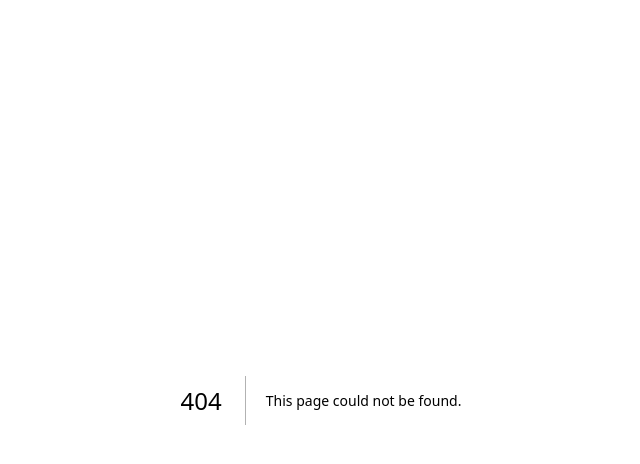
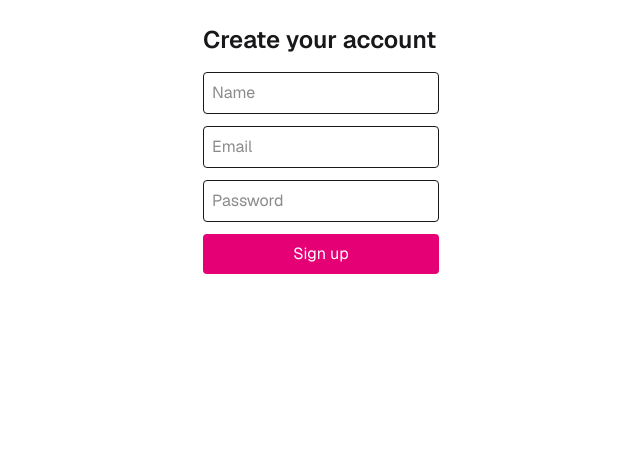
Before and after one commit to Uzzichil1/fareedah, a Next.js app: page /signup in a window 1280 px wide. Before the commit this address had no page. Shown: the top 464 px of the page, without its empty margins (319-959 px from the left). Built offline with nearby package versions, Linux system fonts and the light colour scheme; no server answers.

Commit message:
Add minimal auth UI: signup, login, logout, protected pages

```diff
--- /dev/null
+++ b/src/app/(auth)/login/page.tsx
@@ -0,0 +1,13 @@
+import type { Metadata } from "next";
+import { LoginForm } from "@/components/auth/LoginForm";
+
+export const metadata: Metadata = { title: "Log in" };
+
+export default function LoginPage() {
+  return (
+    <main className="mx-auto max-w-sm p-6">
+      <h1 className="mb-4 text-2xl font-semibold">Welcome back</h1>
+      <LoginForm />
+    </main>
+  );
+}
--- /dev/null
+++ b/src/app/(auth)/signup/page.tsx
@@ -0,0 +1,13 @@
+import type { Metadata } from "next";
+import { SignupForm } from "@/components/auth/SignupForm";
+
+export const metadata: Metadata = { title: "Sign up" };
+
+export default function SignupPage() {
+  return (
+    <main className="mx-auto max-w-sm p-6">
+      <h1 className="mb-4 text-2xl font-semibold">Create your account</h1>
+      <SignupForm />
+    </main>
+  );
+}
--- /dev/null
+++ b/src/app/account/page.tsx
@@ -0,0 +1,17 @@
+import { getCurrentUser } from "@/lib/dal";
+import { logoutAction } from "@/app/actions/auth";
+
+export default async function AccountPage() {
+  const user = await getCurrentUser(); // redirects to /login if unauthenticated
+
+  return (
+    <main className="mx-auto max-w-md p-6">
+      <h1 className="mb-2 text-2xl font-semibold">Your account</h1>
+      <p className="text-zinc-600">Signed in as {user?.email}</p>
+      <p className="text-zinc-600">Role: {user?.role}</p>
+      <form action={logoutAction} className="mt-4">
+        <button className="rounded bg-zinc-900 p-2 text-white">Log out</button>
+      </form>
+    </main>
+  );
+}
--- /dev/null
+++ b/src/app/actions/auth.ts
@@ -0,0 +1,51 @@
+"use server";
+
+import { AuthError } from "next-auth";
+import { prisma } from "@/lib/db";
+import { hashPassword } from "@/lib/password";
+import { signIn, signOut } from "@/auth";
+import { signupSchema, loginSchema } from "@/lib/validation/auth";
+
+export type ActionResult = { error: string } | undefined;
+
+export async function signupAction(raw: unknown): Promise<ActionResult> {
+  const parsed = signupSchema.safeParse(raw);
+  if (!parsed.success) {
+    return { error: "Please check your details and try again." };
+  }
+  const { name, email, password } = parsed.data;
+
+  const existing = await prisma.user.findUnique({ where: { email } });
+  if (existing) {
+    return { error: "An account with that email already exists." };
+  }
+
+  const passwordHash = await hashPassword(password);
+  await prisma.user.create({ data: { name, email, passwordHash } });
+
+  // On success this throws a redirect, which must propagate.
+  await signIn("credentials", { email, password, redirectTo: "/account" });
+}
+
+export async function loginAction(raw: unknown): Promise<ActionResult> {
+  const parsed = loginSchema.safeParse(raw);
+  if (!parsed.success) {
+    return { error: "Invalid email or password." };
+  }
+  try {
+    await signIn("credentials", {
+      email: parsed.data.email,
+      password: parsed.data.password,
+      redirectTo: "/account",
+    });
+  } catch (error) {
+    if (error instanceof AuthError) {
+      return { error: "Invalid email or password." };
+    }
+    throw error; // re-throw the redirect (and anything non-auth)
+  }
+}
+
+export async function logoutAction(): Promise<void> {
+  await signOut({ redirectTo: "/" });
+}
--- /dev/null
+++ b/src/app/admin/page.tsx
@@ -0,0 +1,12 @@
+import { requireAdmin } from "@/lib/dal";
+
+export default async function AdminPage() {
+  await requireAdmin(); // redirects non-admins to /
+
+  return (
+    <main className="mx-auto max-w-md p-6">
+      <h1 className="text-2xl font-semibold">Admin</h1>
+      <p className="text-zinc-600">Curation queue and platform settings land in later phases.</p>
+    </main>
+  );
+}
--- /dev/null
+++ b/src/components/auth/LoginForm.tsx
@@ -0,0 +1,46 @@
+"use client";
+
+import { useState, useTransition } from "react";
+import { useForm } from "react-hook-form";
+import { zodResolver } from "@hookform/resolvers/zod";
+import { loginSchema, type LoginInput } from "@/lib/validation/auth";
+import { loginAction } from "@/app/actions/auth";
+
+export function LoginForm() {
+  const [serverError, setServerError] = useState<string | null>(null);
+  const [pending, startTransition] = useTransition();
+  const {
+    register,
+    handleSubmit,
+    formState: { errors },
+  } = useForm<LoginInput>({ resolver: zodResolver(loginSchema) });
+
+  function onSubmit(values: LoginInput) {
+    setServerError(null);
+    startTransition(async () => {
+      const result = await loginAction(values);
+      if (result?.error) setServerError(result.error);
+    });
+  }
+
+  return (
+    <form onSubmit={handleSubmit(onSubmit)} className="flex flex-col gap-3">
+      <input {...register("email")} placeholder="Email" className="border p-2 rounded" />
+      {errors.email && <p className="text-sm text-red-600">{errors.email.message}</p>}
+
+      <input
+        {...register("password")}
+        type="password"
+        placeholder="Password"
+        className="border p-2 rounded"
+      />
+      {errors.password && <p className="text-sm text-red-600">{errors.password.message}</p>}
+
+      {serverError && <p className="text-sm text-red-600">{serverError}</p>}
+
+      <button disabled={pending} className="bg-pink-600 text-white p-2 rounded">
+        {pending ? "Signing in…" : "Log in"}
+      </button>
+    </form>
+  );
+}
--- /dev/null
+++ b/src/components/auth/SignupForm.tsx
@@ -0,0 +1,49 @@
+"use client";
+
+import { useState, useTransition } from "react";
+import { useForm } from "react-hook-form";
+import { zodResolver } from "@hookform/resolvers/zod";
+import { signupSchema, type SignupInput } from "@/lib/validation/auth";
+import { signupAction } from "@/app/actions/auth";
+
+export function SignupForm() {
+  const [serverError, setServerError] = useState<string | null>(null);
+  const [pending, startTransition] = useTransition();
+  const {
+    register,
+    handleSubmit,
+    formState: { errors },
+  } = useForm<SignupInput>({ resolver: zodResolver(signupSchema) });
+
+  function onSubmit(values: SignupInput) {
+    setServerError(null);
+    startTransition(async () => {
+      const result = await signupAction(values);
+      if (result?.error) setServerError(result.error);
+    });
+  }
+
+  return (
+    <form onSubmit={handleSubmit(onSubmit)} className="flex flex-col gap-3">
+      <input {...register("name")} placeholder="Name" className="border p-2 rounded" />
+      {errors.name && <p className="text-sm text-red-600">{errors.name.message}</p>}
+
+      <input {...register("email")} placeholder="Email" className="border p-2 rounded" />
+      {errors.email && <p className="text-sm text-red-600">{errors.email.message}</p>}
+
+      <input
+        {...register("password")}
+        type="password"
+        placeholder="Password"
+        className="border p-2 rounded"
+      />
+      {errors.password && <p className="text-sm text-red-600">{errors.password.message}</p>}
+
+      {serverError && <p className="text-sm text-red-600">{serverError}</p>}
+
+      <button disabled={pending} className="bg-pink-600 text-white p-2 rounded">
+        {pending ? "Creating account…" : "Sign up"}
+      </button>
+    </form>
+  );
+}
```
